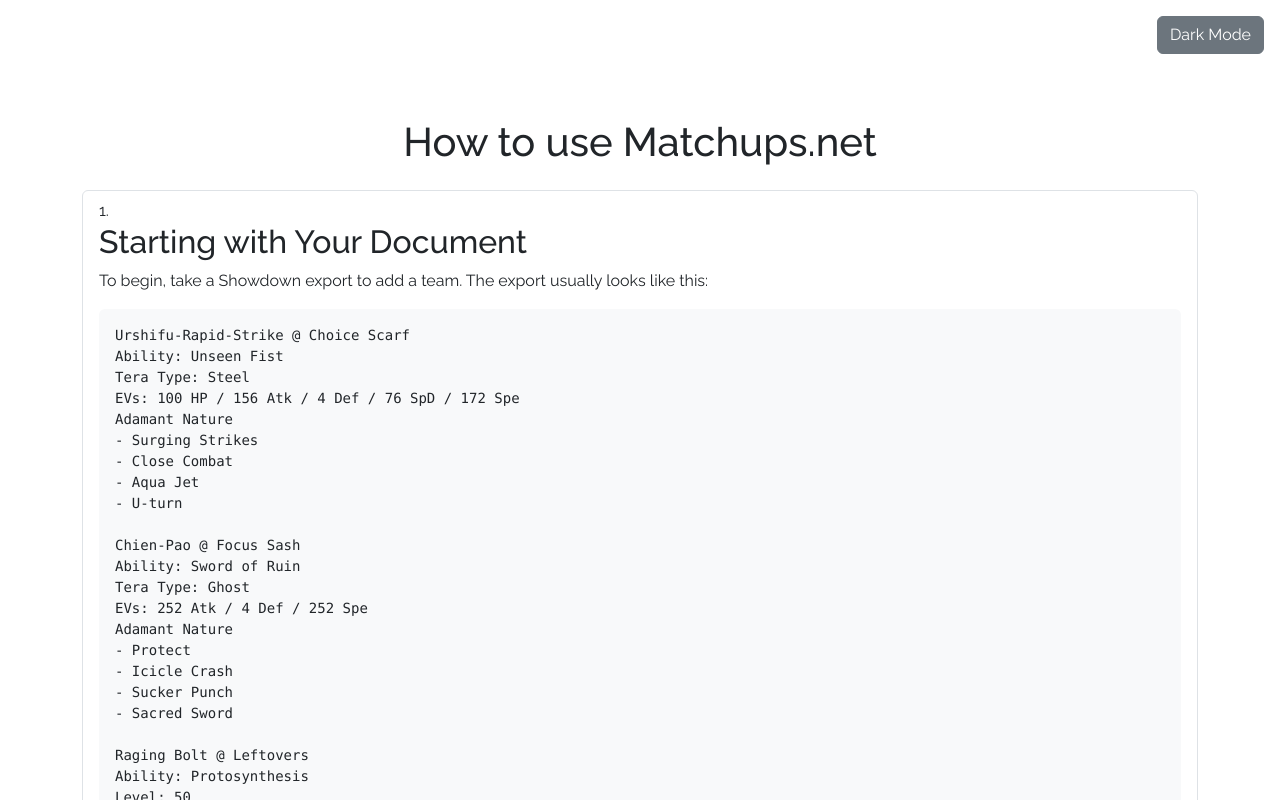
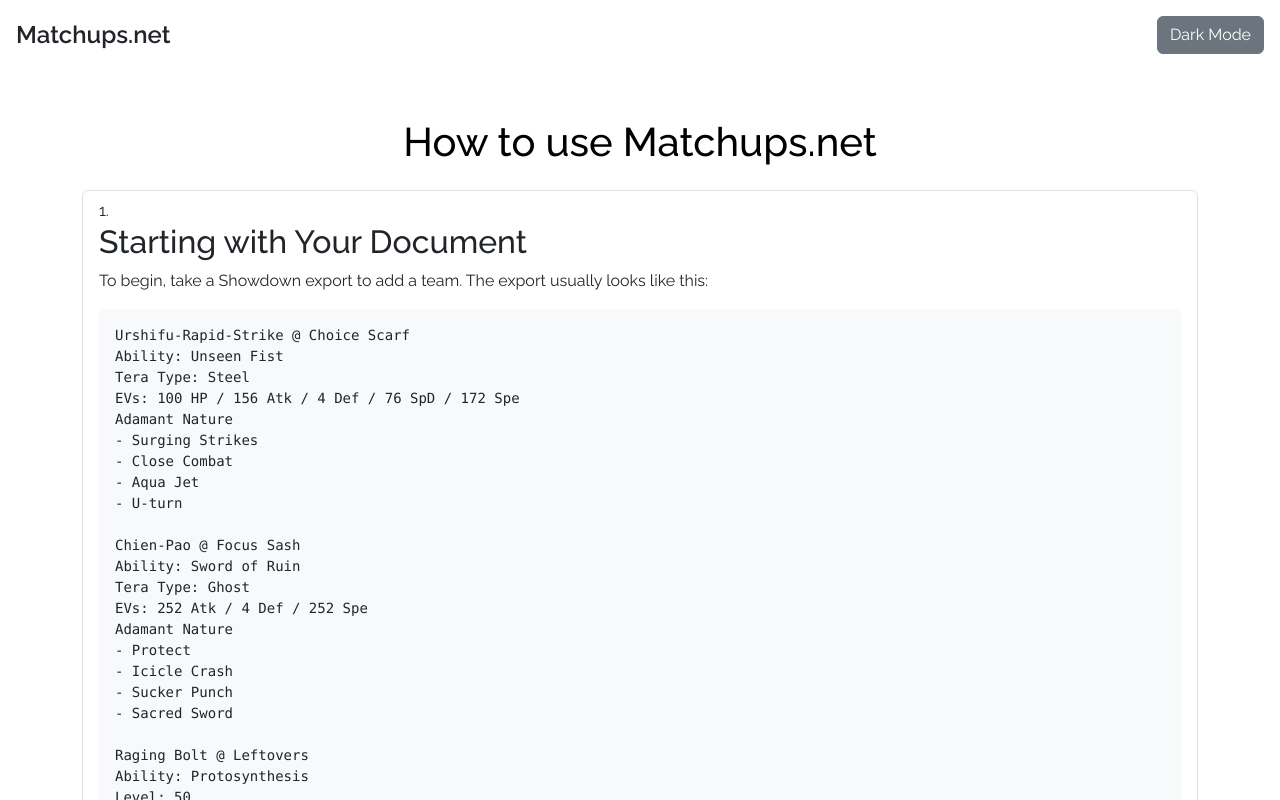
Before and after one commit to GaburaisuVGC/matchups, a React (Create React App) app in the folder front/: page /how-to-use in a window 1280 px wide. Shown: the top 800 px of the page. Built offline with nearby package versions, Linux system fonts and the light colour scheme.

Commit message:
feat: header

```diff
--- a/front/src/App.css
+++ b/front/src/App.css
@@ -87,3 +87,22 @@ body.dark-mode {
   padding: 0.5em;
   margin: 0.2em;
 }
+
+html, body {
+  height: 100%;
+  margin: 0;
+}
+
+#root {
+  display: flex;
+  flex-direction: column;
+  min-height: 100vh;
+}
+
+.container-fluid {
+  flex-grow: 1;
+}
+
+footer {
+  margin-top: auto;
+}
--- a/front/src/App.js
+++ b/front/src/App.js
@@ -1,10 +1,29 @@
 import React, { useState, useEffect } from "react";
-import { BrowserRouter as Router, Route, Routes } from "react-router-dom";
+import { BrowserRouter as Router, Route, Routes, useNavigate } from "react-router-dom";
 import FormPage from "./FormPage";
 import JsonViewer from "./JsonViewer";
 import HowToUse from "./HowToUse";
 import initialData from "./utils/initialData";
 import "./App.css";
+
+const Header = ({ isDarkMode, toggleDarkMode }) => {
+  const navigate = useNavigate();
+
+  return (
+    <header className="d-flex justify-content-between align-items-center p-3">
+      <div
+        onClick={() => navigate("/")}
+        style={{ cursor: "pointer", fontSize: "1.5rem", fontWeight: "600", fontFamily: "Raleway, sans-serif"}}
+        className={isDarkMode ? "text-white" : "text-dark"}
+      >
+        Matchups.net
+      </div>
+      <button onClick={toggleDarkMode} className="btn btn-secondary">
+        {isDarkMode ? "Light Mode" : "Dark Mode"}
+      </button>
+    </header>
+  );
+};
 
 const App = () => {
   const [data, setData] = useState(initialData);
@@ -31,16 +50,14 @@ const App = () => {
       style={{ minHeight: "100vh", fontFamily: "Raleway, sans-serif", display: "flex", flexDirection: "column"}}
     >
       <Router>
-        <div className="d-flex justify-content-end p-3">
-          <button onClick={toggleDarkMode} className="btn btn-secondary">
-            {isDarkMode ? "Light Mode" : "Dark Mode"}
-          </button>
+        <Header isDarkMode={isDarkMode} toggleDarkMode={toggleDarkMode} />
+        <div className="container-fluid flex-grow-1">
+          <Routes>
+            <Route path="/" element={<FormPage data={data} setData={setData} />} />
+            <Route path="/how-to-use" element={<HowToUse />} />
+            <Route path="/:id" element={<JsonViewer />} />
+          </Routes>
         </div>
-        <Routes>
-          <Route path="/" element={<FormPage data={data} setData={setData} />} />
-          <Route path="/how-to-use" element={<HowToUse />} />
-          <Route path="/:id" element={<JsonViewer />} />
-        </Routes>
       </Router>
       <footer
         className={`text-center py-3 mt-4 ${isDarkMode ? "bg-dark text-white" : "bg-light text-dark"}`}
--- a/front/src/HowToUse.js
+++ b/front/src/HowToUse.js
@@ -1,30 +1,9 @@
-import React, { useEffect, useState } from "react";
-import "./App.css";
+import React from "react";
 
 const HowToUse = () => {
-  const [isDarkMode, setIsDarkMode] = useState(false);
-
-  useEffect(() => {
-    const darkMode = localStorage.getItem("darkMode") === "true";
-    setIsDarkMode(darkMode);
-    document.body.className = darkMode ? "dark-mode" : "light-mode";
-  }, []);
-
-  useEffect(() => {
-    document.body.className = isDarkMode ? "dark-mode" : "light-mode";
-  }, [isDarkMode]);
-
   return (
-    <div className={`container mt-5 ${isDarkMode ? "text-white" : "text-dark"}`}>
-      <h1 className="text-center mb-4">
-        How to use{" "}
-        <a
-          href="/"
-          className={`text-decoration-none ${isDarkMode ? "text-white" : "text-dark"}`}
-        >
-          Matchups.net
-        </a>
-      </h1>
+    <div className="container mt-5">
+      <h1 className="text-center mb-4">How to use Matchups.net</h1>
       <ol className="list-group list-group-numbered">
         <li className="list-group-item">
           <h2>Starting with Your Document</h2>
--- a/front/src/JsonViewer.js
+++ b/front/src/JsonViewer.js
@@ -81,7 +81,7 @@ const JsonViewer = () => {
       <div
         className={`container mt-5 ${isDarkMode ? "dark-mode" : "light-mode"}`}
       >
-        <h1 className="text-center mb-4"><a href="/" className={`text-decoration-none ${isDarkMode ? "dark-mode" : "light-mode"}`}>Matchups.net</a> - View Data</h1>
+        <h1 className="text-center mb-4">Matchups.net - View Data</h1>
         <p>Error: {error}</p>
       </div>
     );
@@ -92,7 +92,7 @@ const JsonViewer = () => {
       <div
         className={`container mt-5 ${isDarkMode ? "dark-mode" : "light-mode"}`}
       >
-        <h1 className="text-center mb-4"><a href="/" className={`text-decoration-none ${isDarkMode ? "dark-mode" : "light-mode"}`}>Matchups.net</a> - View Data</h1>
+        <h1 className="text-center mb-4">Matchups.net - View Data</h1>
         <p>Loading...</p>
       </div>
     );
```
